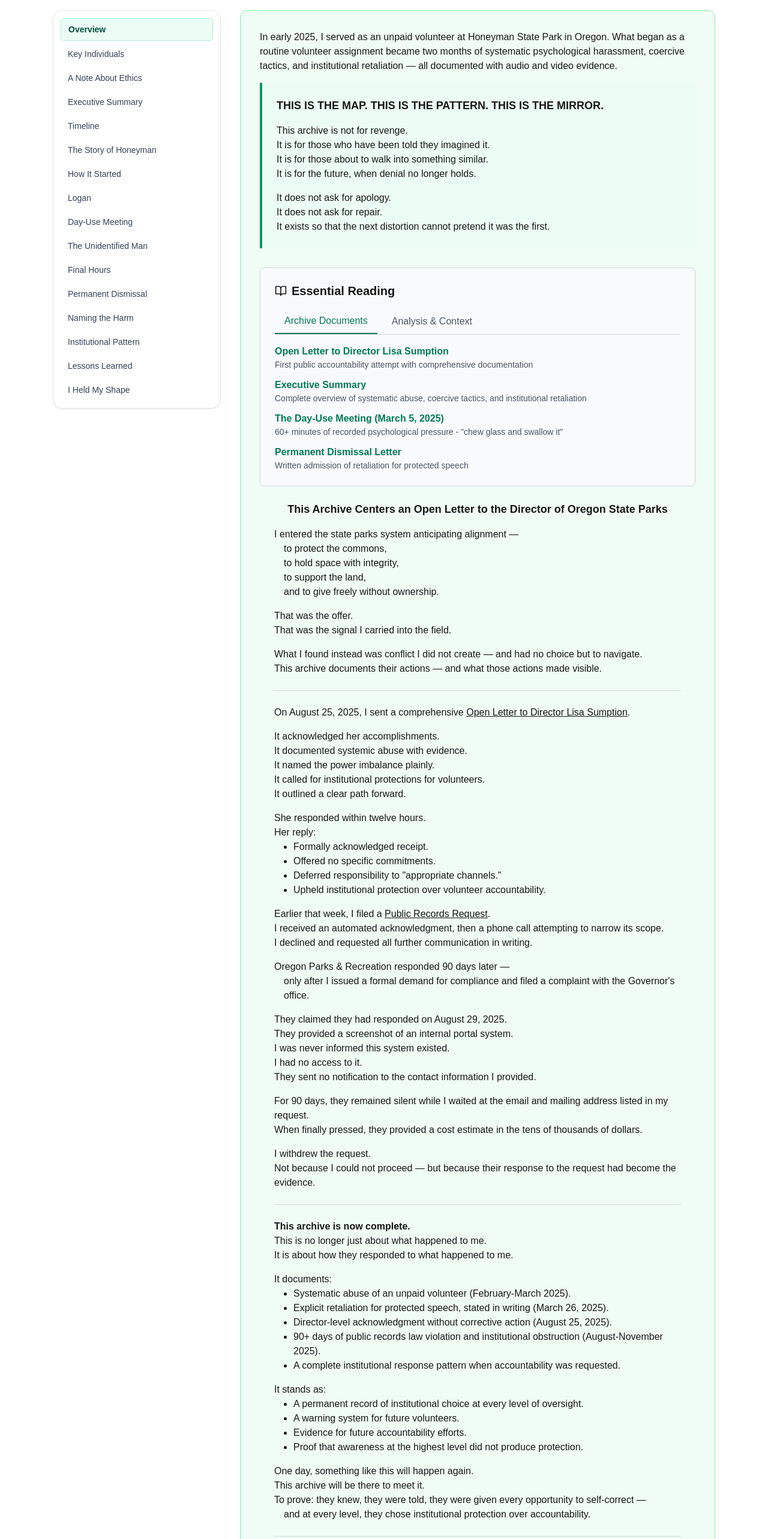
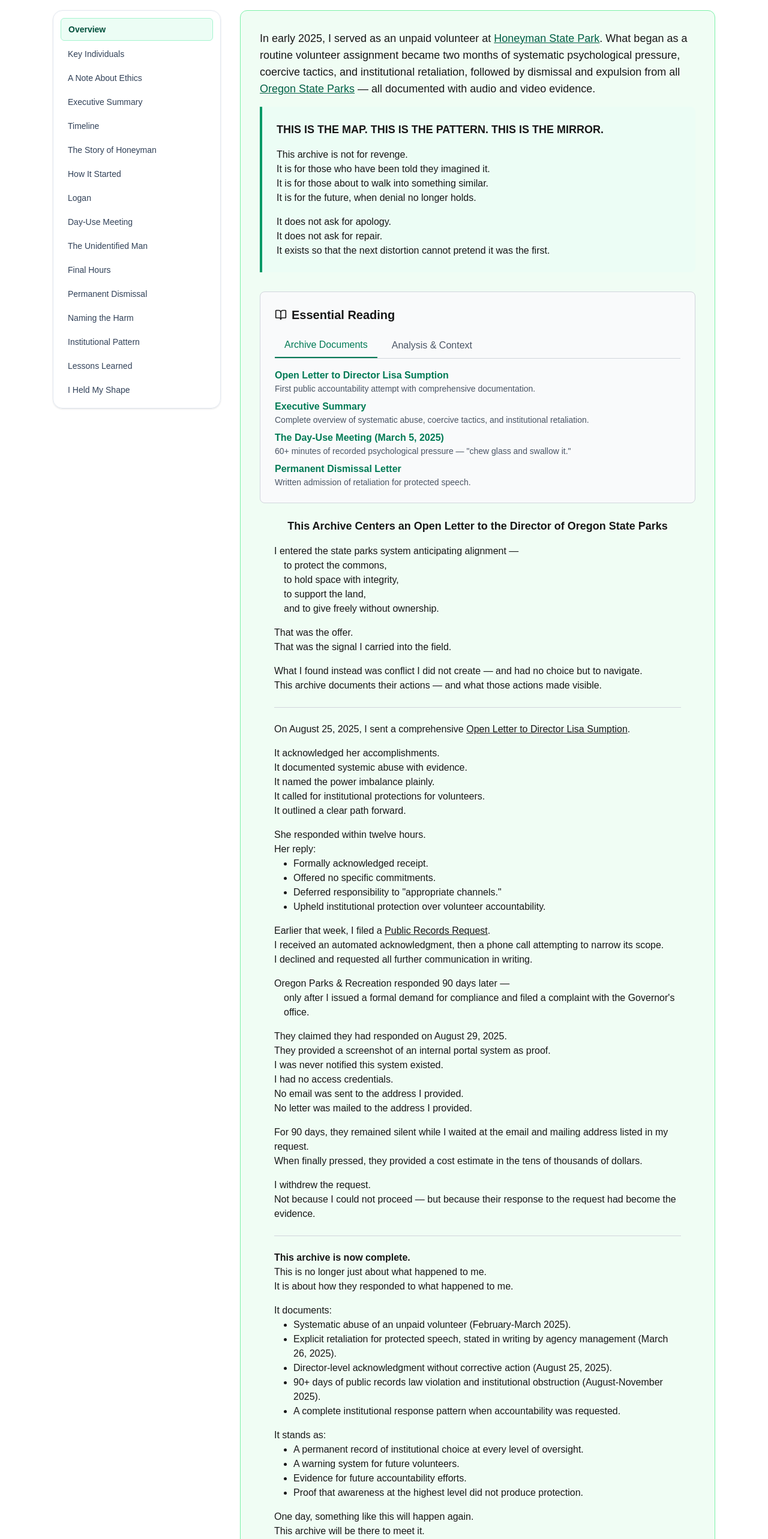
Before and after one commit to rswfire/rswfire.oprd, a Next.js app: page / in a window 1280 px wide. Shown: the part 80-2646 px from the top of the page at 60% size. Built offline with nearby package versions, Linux system fonts and the light colour scheme.

Commit message:
Polishing the Archive

```diff
--- a/app/(archive)/page.tsx
+++ b/app/(archive)/page.tsx
@@ -14,8 +14,8 @@ export default function OverviewPage() {
             <div className="w-full p-8 rounded-xl bg-green-50 border border-green-300 text-base">
 
                 {/* OPENING STATEMENT */}
-                <div className="mb-4">
-                    In early 2025, I served as an unpaid volunteer at Honeyman State Park in Oregon. What began as a routine volunteer assignment became two months of systematic psychological harassment, coercive tactics, and institutional retaliation &mdash; all documented with audio and video evidence.
+                <div className="mb-4 text-lg">
+                    In early 2025, I served as an unpaid volunteer at <Link href="https://stateparks.oregon.gov/index.cfm?do=park.profile&parkId=95" target="_blank" className="underline text-emerald-800 hover:text-emerald-600">Honeyman State Park</Link>. What began as a routine volunteer assignment became two months of systematic psychological pressure, coercive tactics, and institutional retaliation, followed by dismissal and expulsion from all <Link href="https://www.oregon.gov/oprd/AO/Pages/AU-about.aspx" target="_blank" className="underline text-emerald-800 hover:text-emerald-600">Oregon State Parks</Link> &mdash; all documented with audio and video evidence.
                 </div>
 
                 <div className="p-6 bg-emerald-50 border-l-4 border-emerald-600 rounded-r-lg">
@@ -65,13 +65,13 @@ export default function OverviewPage() {
 
                     {/* Tab Content */}
                     {activeTab === 'archive' && (
-                        <div className="space-y-3">
+                        <div className="space-y-2">
                             <div>
                                 <Link href="https://rswfire.com/fieldcraft/01K3F8X412D5GEY1CXB4WRRPRK" className="text-emerald-700 font-semibold hover:underline">
                                     Open Letter to Director Lisa Sumption
                                 </Link>
                                 <div className="text-sm text-gray-600">
-                                    First public accountability attempt with comprehensive documentation
+                                    First public accountability attempt with comprehensive documentation.
                                 </div>
                             </div>
                             <div>
@@ -79,7 +79,7 @@ export default function OverviewPage() {
                                     Executive Summary
                                 </Link>
                                 <div className="text-sm text-gray-600">
-                                    Complete overview of systematic abuse, coercive tactics, and institutional retaliation
+                                    Complete overview of systematic abuse, coercive tactics, and institutional retaliation.
                                 </div>
                             </div>
                             <div>
@@ -87,7 +87,7 @@ export default function OverviewPage() {
                                     The Day-Use Meeting (March 5, 2025)
                                 </Link>
                                 <div className="text-sm text-gray-600">
-                                    60+ minutes of recorded psychological pressure - "chew glass and swallow it"
+                                    60+ minutes of recorded psychological pressure &mdash; &quot;chew glass and swallow it.&quot;
                                 </div>
                             </div>
                             <div>
@@ -95,14 +95,14 @@ export default function OverviewPage() {
                                     Permanent Dismissal Letter
                                 </Link>
                                 <div className="text-sm text-gray-600">
-                                    Written admission of retaliation for protected speech
+                                    Written admission of retaliation for protected speech.
                                 </div>
                             </div>
                         </div>
                     )}
 
                     {activeTab === 'external' && (
-                        <div className="space-y-3">
+                        <div className="space-y-2">
                             <div>
                                 <Link
                                     href="https://rswfire.com/fieldcraft/01K3QGHKJ9M4FK1TEJ8RS70D6R"
@@ -113,7 +113,7 @@ export default function OverviewPage() {
                                     On the Invisibility of Unpaid Labor Abuse →
                                 </Link>
                                 <div className="text-sm text-gray-600">
-                                    Why volunteer abuse remains hidden and how documentation changes that
+                                    Why volunteer abuse remains hidden and how documentation changes that.
                                 </div>
                             </div>
                             <div>
@@ -126,7 +126,7 @@ export default function OverviewPage() {
                                     The Weight of Documentation →
                                 </Link>
                                 <div className="text-sm text-gray-600">
-                                    What it costs to hold institutional memory when institutions choose erasure
+                                    What it costs to hold institutional memory when institutions choose erasure.
                                 </div>
                             </div>
                             <div>
@@ -139,7 +139,7 @@ export default function OverviewPage() {
                                     The Harm That Didn't Have to Happen →
                                 </Link>
                                 <div className="text-sm text-gray-600">
-                                    Tracing institutional choice through every opportunity for intervention
+                                    Tracing institutional choice through every opportunity for intervention.
                                 </div>
                             </div>
                             <div>
@@ -152,12 +152,9 @@ export default function OverviewPage() {
                                     Oregon State Parks: Volunteer Entry to Systematic Abuse and Dismissal →
                                 </Link>
                                 <div className="text-sm text-gray-600">
-                                    AI synthesis of this period of my life
+                                    AI synthesis from this period of my life.
                                 </div>
                             </div>
-
-
-
                         </div>
                     )}
                 </div>
@@ -230,10 +227,11 @@ export default function OverviewPage() {
                     </div>
 
                     <div className="mt-4">They claimed they had responded on August 29, 2025.</div>
-                    <div>They provided a screenshot of an internal portal system.</div>
-                    <div>I was never informed this system existed.</div>
-                    <div>I had no access to it.</div>
-                    <div>They sent no notification to the contact information I provided.</div>
+                    <div>They provided a screenshot of an internal portal system as proof.</div>
+                    <div>I was never notified this system existed.</div>
+                    <div>I had no access credentials.</div>
+                    <div>No email was sent to the address I provided.</div>
+                    <div>No letter was mailed to the address I provided.</div>
 
                     <div className="mt-4">
                         For 90 days, they remained silent while I waited at the email and mailing address listed in my request.
@@ -256,7 +254,7 @@ export default function OverviewPage() {
                     <div className="mt-4">It documents:</div>
                     <ul className="ml-8 list-disc">
                         <li>Systematic abuse of an unpaid volunteer (February-March 2025).</li>
-                        <li>Explicit retaliation for protected speech, stated in writing (March 26, 2025).</li>
+                        <li>Explicit retaliation for protected speech, stated in writing by agency management (March 26, 2025).</li>
                         <li>Director-level acknowledgment without corrective action (August 25, 2025).</li>
                         <li>90+ days of public records law violation and institutional obstruction (August-November 2025).</li>
                         <li>A complete institutional response pattern when accountability was requested.</li>
@@ -273,7 +271,7 @@ export default function OverviewPage() {
                     <div className="mt-4">One day, something like this will happen again.</div>
                     <div>This archive will be there to meet it.</div>
                     <div>
-                        To prove: they knew, they were told, they were given every opportunity to self-correct —
+                        To prove they knew, they were told, they were given every opportunity to self-correct —
                     </div>
                     <div className="ml-4">
                         and at every level, they chose institutional protection over accountability.
@@ -281,8 +279,8 @@ export default function OverviewPage() {
 
                     <hr className="my-6 border-t border-gray-300" />
 
-                    <div className="mt-4">
-                        <strong>Let me be very plainspoken about this</strong>:
+                    <div className="mt-4 text-lg font-bold">
+                        Let me be very plainspoken about this:
                     </div>
 
                     <div className="mt-4">Humans did this to another human being.</div>
@@ -295,12 +293,12 @@ export default function OverviewPage() {
                         They are responsible — whether they are willing to admit that to themselves or not.
                     </div>
 
-                    <div className="mt-4">Kati Baker orchestrated it.</div>
-                    <div>Ryan Warren executed it.</div>
-                    <div>Logan weaponized friendship to enable it.</div>
-                    <div>Allison Watson formalized the retaliation in writing.</div>
-                    <div>Lisa Sumption acknowledged it and chose to protect them.</div>
-                    <div>The agency violated public records law for 90+ days to avoid transparency about it.</div>
+                    <div className="mt-4">Kati Baker, Park Supervisor, <Link href="/how-it-started" className="underline">orchestrated it</Link>.</div>
+                    <div>Ryan Warren, Park Manager, <Link href="/day-use-meeting" className="underline">executed it</Link>.</div>
+                    <div>Logan, Volunteer Services Lead, <Link href="/logan" className="underline">weaponized friendship to enable it</Link>.</div>
+                    <div>Allison Watson, Engagement Programs Manager, <Link href="/permanent-dismissal" className="underline">formalized the retaliation in writing</Link>.</div>
+                    <div>Lisa Sumption, Director, <Link href="https://rswfire.com/fieldcraft/01K3J5AW1NGKN285PRRA4RBW6X" className="underline">acknowledged it and chose to protect them</Link>.</div>
+                    <div>The agency violated public records law for 90+ days <Link href="https://rswfire.com/fieldcraft/01K39AD52EG9K31B48YSTH3E7X" className="underline">to avoid transparency about it</Link>.</div>
 
                     <div className="mt-4">Every person documented in this archive had the power to stop this.</div>
                     <div>Every person chose not to.</div>
@@ -321,8 +319,8 @@ export default function OverviewPage() {
                         <div className="mr-2">—</div>
                         <div>
                             <div>Samuel White</div>
-                            <div>Former Oregon State Parks Volunteer</div>
-                            <div>December 1, 2025</div>
+                            <div className="text-gray-700">Former Oregon State Parks Volunteer</div>
+                            <div className="text-gray-700">December 1, 2025</div>
                         </div>
                     </div>
                 </div>
```
